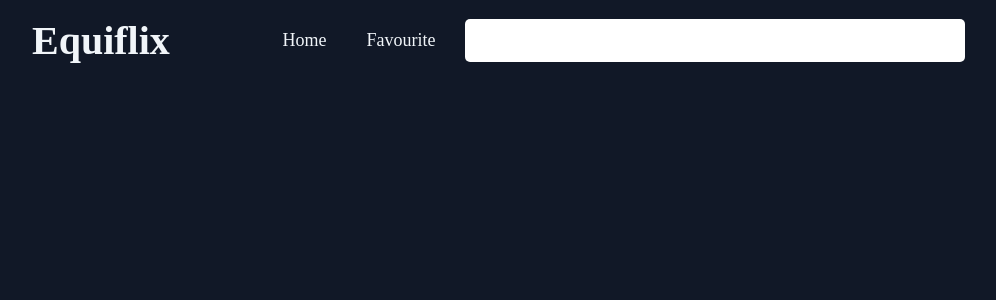
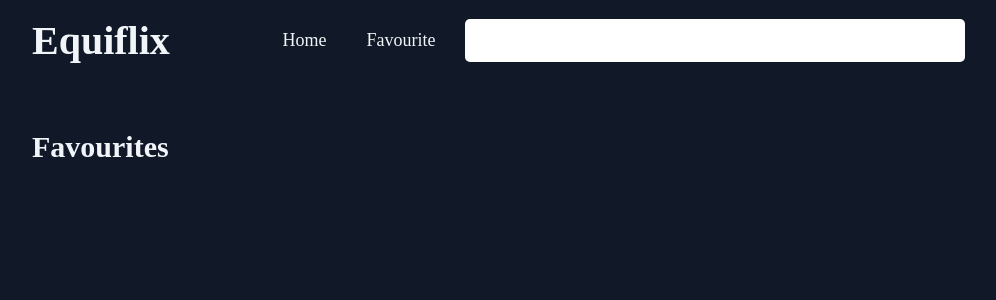
Before and after one commit to developedby-sam/react-movie-app, a React (Vite) app: page /favourite in a window 1280 px wide. Shown: the top 300 px of the page, without its empty margins (32-1028 px from the left). Built offline with nearby package versions, Linux system fonts and the light colour scheme.

Commit message:
added favourite page, fixed duplicate favourite movie addition, and added animation to movie component

```diff
--- a/src/App.jsx
+++ b/src/App.jsx
@@ -3,7 +3,8 @@ import { Routes, Route } from "react-router-dom";
 
 // COMPONENTS
 import Navbar from "./components/navbar/navbar.component";
-import Homepage from "./pages/homepage.component";
+import Homepage from "./pages/homepage/homepage.component";
+import Favouritepage from "./pages/favouritepage/favouritepage.component";
 
 function App() {
   const [fav, setFav] = useState([]);
@@ -25,6 +26,7 @@ function App() {
             />
           }
         />
+        <Route path="/favourite" element={<Favouritepage fav={fav} />} />
       </Routes>
     </div>
   );
--- a/src/components/movie-directory/movie-directory.styles.scss
+++ b/src/components/movie-directory/movie-directory.styles.scss
@@ -1,5 +1,5 @@
 .movie-directory {
-  margin: 10rem 0;
+  margin: 5rem 0 10rem 0;
   display: flex;
   align-items: center;
   justify-content: flex-start;
--- a/src/components/movie/movie.styles.scss
+++ b/src/components/movie/movie.styles.scss
@@ -14,6 +14,12 @@
     background-position: center;
     background-repeat: no-repeat;
     background-size: cover;
+    overflow: hidden;
+    transition: all 100ms ease-in;
+
+    &:hover {
+      transform: scale(1.05);
+    }
   }
 
   .title {
--- a/src/components/navbar/navbar.component.jsx
+++ b/src/components/navbar/navbar.component.jsx
@@ -7,11 +7,15 @@ const Navbar = ({ searchValue, setSearchValue }) => {
     const movieSearched = e.target.value;
     setSearchValue(movieSearched);
   };
+
+  const handleClick = () => {
+    setSearchValue("star wars");
+  };
   return (
     <div className="navbar">
       <div className="logo">Equiflix</div>
       <div className="nav-links">
-        <Link to="/" className="nav-link">
+        <Link to="/" className="nav-link" onClick={handleClick}>
           Home
         </Link>
         <Link to="/favourite" className="nav-link">
--- /dev/null
+++ b/src/pages/favouritepage/favouritepage.component.jsx
@@ -0,0 +1,16 @@
+import React from "react";
+import "./favouritepage.styles.scss";
+
+// components
+import MovieDirectory from "../../components/movie-directory/movie-directory.component";
+
+const Favouritepage = ({ fav }) => {
+  return (
+    <div className="favouritepage">
+      <h1>Favourites</h1>
+      <MovieDirectory movies={fav} />
+    </div>
+  );
+};
+
+export default Favouritepage;
--- /dev/null
+++ b/src/pages/favouritepage/favouritepage.styles.scss
@@ -0,0 +1,8 @@
+.favouritepage {
+  padding: 0 5%;
+
+  h1 {
+    font-size: 3rem;
+    margin-top: 5rem;
+  }
+}
--- a/src/pages/homepage.styles.scss
+++ /dev/null
@@ -1,3 +0,0 @@
-.homepage {
-  padding: 0 5%;
-}
--- a/src/pages/homepage.component.jsx
+++ b/src/pages/homepage/homepage.component.jsx
@@ -2,7 +2,7 @@ import React, { useEffect, useState } from "react";
 import "./homepage.styles.scss";
 
 // components
-import MovieDirectory from "../components/movie-directory/movie-directory.component";
+import MovieDirectory from "../../components/movie-directory/movie-directory.component";
 
 const Homepage = ({ fav, setFav, searchValue }) => {
   let API_KEY = `http://www.omdbapi.com/?s=${searchValue}&apikey=e68b2270`;
@@ -20,8 +20,10 @@ const Homepage = ({ fav, setFav, searchValue }) => {
 
   return (
     <div className="homepage">
+      <h1>Movies</h1>
       <MovieDirectory movies={movies} fav={fav} setFav={setFav} />
       {/* FAVOURITE SECTION */}
+      <h1>Favourites</h1>
       {fav ? <MovieDirectory movies={fav} /> : ""}
     </div>
   );
--- /dev/null
+++ b/src/pages/homepage/homepage.styles.scss
@@ -0,0 +1,8 @@
+.homepage {
+  padding: 0 5%;
+
+  h1 {
+    font-size: 3rem;
+    margin-top: 5rem;
+  }
+}
```
